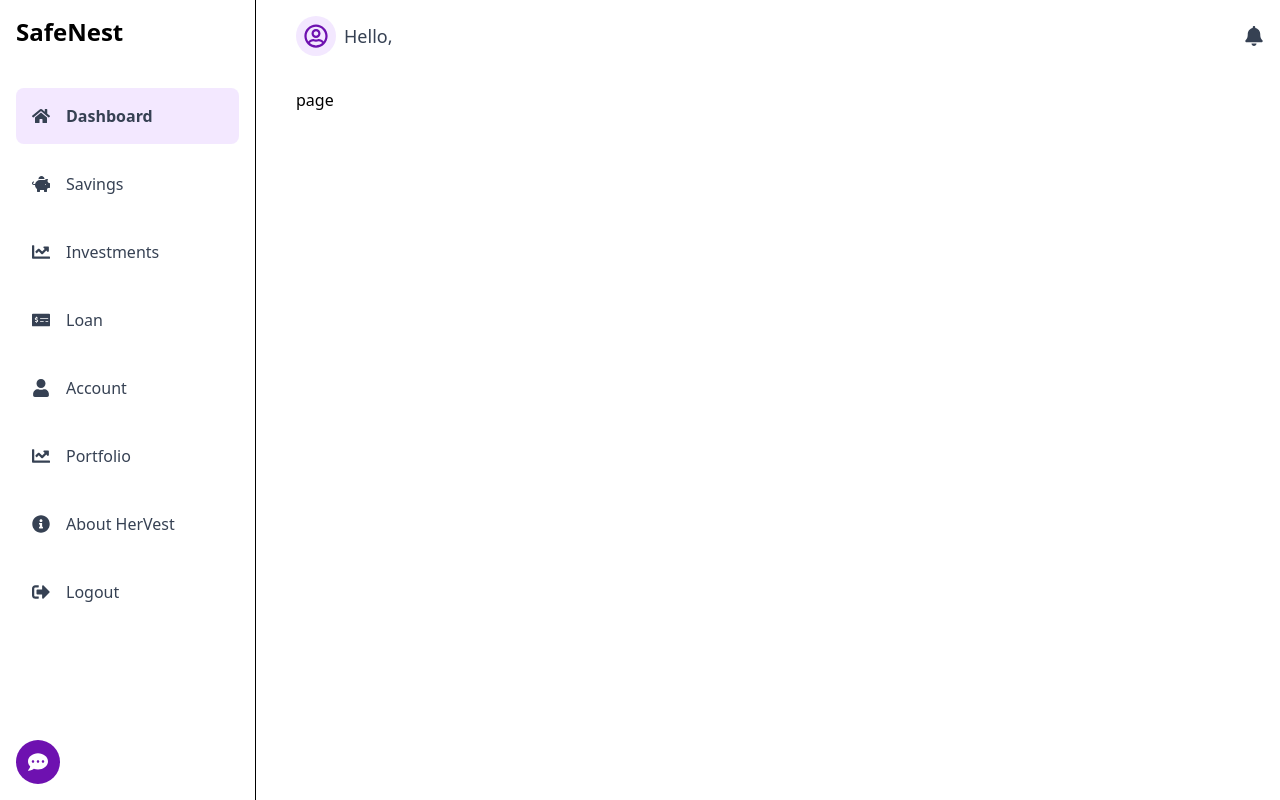
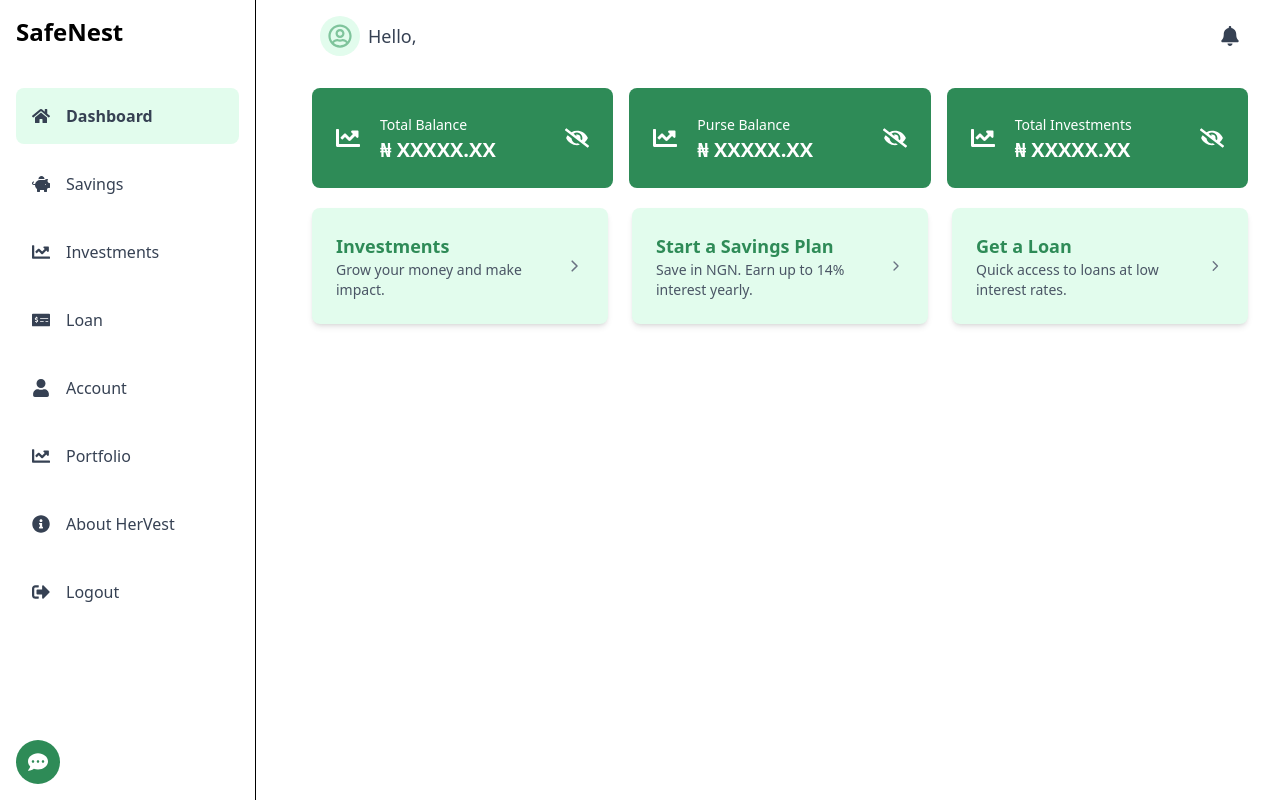
Before and after one commit to Thomson-dev/SafeNest, a Next.js app: page /dashboard in a window 1280 px wide. Built offline with nearby package versions, Linux system fonts and the light colour scheme.

Commit message:
login and register

```diff
--- a/app/auth/login/page.jsx
+++ b/app/auth/login/page.jsx
@@ -1,7 +1,7 @@
-'use client'
-import React from 'react';
-import './login.css';
-import { useRouter } from 'next/navigation';
+"use client";
+import React from "react";
+import "./login.css";
+import { useRouter } from "next/navigation";
 
 const Login = () => {
   const router = useRouter();
@@ -10,19 +10,24 @@ const Login = () => {
     event.preventDefault();
     // Add your authentication logic here
     // If authentication is successful, navigate to the dashboard
-    router.push('/dashboard');
+    router.push("/dashboard");
   };
 
   return (
-    <div className="h-screen bg-cover bg-center login-background">
+    <div className="h-screen bg-cover  bg-center login-background">
       <div className="flex items-center justify-center h-full bg-opacity-50">
-        <div className="bg-white p-8 h-[60vh] rounded-lg w-[35%] shadow-lg">
-          <h2 className="text-2xl text-center font-bold mt-7 mb-4">Log in to your account</h2>
+        <div className="bg-white p-8 min-h-[60vh] rounded-xl w-[32%] shadow-sm">
+          <h2 className="text-2xl text-center font-bold mb-4">
+            Log in to your account
+          </h2>
 
           {/* Move onSubmit inside the form */}
           <form onSubmit={handleSubmit}>
             <div className="mb-5">
-              <label htmlFor="email" className="block mb-2 text-sm font-medium text-gray-900">
+              <label
+                htmlFor="email"
+                className="block mb-2 text-sm font-medium text-gray-900"
+              >
                 Your email
               </label>
               <input
@@ -35,7 +40,10 @@ const Login = () => {
             </div>
 
             <div className="mb-5">
-              <label htmlFor="password" className="block mb-2 text-sm font-medium text-gray-900">
+              <label
+                htmlFor="password"
+                className="block mb-2 text-sm font-medium text-gray-900"
+              >
                 Your password
               </label>
               <input
@@ -46,13 +54,33 @@ const Login = () => {
               />
             </div>
 
+            <div className="my-10 text-right">
+              <span>Forgot password? </span>
+              <a
+                href="/auth/reset-password"
+                className="text-base text-[#2E8B57] font-medium"
+              >
+                Reset here
+              </a>
+            </div>
+
             <button
               type="submit"
-              className="text-white w-full border bg-[#2E8B57] focus:ring-4 focus:outline-none focus:ring-blue-300 font-medium rounded-lg text-sm px-5 py-4 text-center">
-              Submit
+              className="text-white w-full border bg-[#2E8B57] focus:ring-4 focus:outline-none focus:ring-blue-300 font-medium rounded-lg text-sm px-5 py-4 text-center"
+            >
+              Login
             </button>
+
+            <div className="my-6 text-center">
+              <span>New User </span>
+              <a
+                href="/auth/register"
+                className="text-base text-[#2E8B57] font-medium"
+              >
+              Sign Up
+              </a>
+            </div>
           </form>
-
         </div>
       </div>
     </div>
--- a/app/auth/register/page.jsx
+++ b/app/auth/register/page.jsx
@@ -1,9 +1,75 @@
-import React from 'react'
+'use client'
+import React from 'react';
+import './register.css';
+import { useRouter } from 'next/navigation';
 
 const Register = () => {
+  const router = useRouter();
+
+  const handleSubmit = (event) => {
+    event.preventDefault();
+    // Add your authentication logic here
+    // If authentication is successful, navigate to the dashboard
+    router.push('/dashboard');
+  };
+
   return (
-    <div>Register</div>
-  )
-}
+    <div className="h-screen bg-cover bg-center login-background">
+      <div className="flex items-center justify-center h-full bg-opacity-50">
+        <div className="bg-white p-8 min-h-[60vh] rounded-lg w-[32%] shadow-lg">
+          <h2 className="text-2xl text-center font-bold mt-7 mb-4">Log in to your account</h2>
 
-export default Register
+          {/* Move onSubmit inside the form */}
+          <form onSubmit={handleSubmit}>
+            <div className="mb-5">
+              <label htmlFor="email" className="block mb-2 text-sm font-medium text-gray-900">
+                Your email
+              </label>
+              <input
+                type="email"
+                id="email"
+                className="bg-gray-50 border border-gray-300 text-gray-900 text-sm rounded-lg focus:ring-blue-500 focus:border-blue-500 block w-full p-4"
+                placeholder="Enter Your Email"
+                required
+              />
+            </div>
+
+            <div className="mb-5">
+              <label htmlFor="email" className="block mb-2 text-sm font-medium text-gray-900">
+                Phone Number
+              </label>
+              <input
+                type="email"
+                id="email"
+                className="bg-gray-50 border border-gray-300 text-gray-900 text-sm rounded-lg focus:ring-blue-500 focus:border-blue-500 block w-full p-4"
+                placeholder="Enter Your Phone Number"
+                required
+              />
+            </div>
+
+            <div className="mb-5">
+              <label htmlFor="password" className="block mb-2 text-sm font-medium text-gray-900">
+                Your password
+              </label>
+              <input
+                type="password"
+                id="password"
+                className="bg-gray-50 border border-gray-300 text-gray-900 text-sm rounded-lg focus:ring-blue-500 focus:border-blue-500 block w-full p-4"
+                required
+              />
+            </div>
+
+            <button
+              type="submit"
+              className="text-white w-full border bg-[#2E8B57] focus:ring-4 focus:outline-none focus:ring-blue-300 font-medium rounded-lg text-sm px-5 py-4 text-center">
+              Create account
+            </button>
+          </form>
+
+        </div>
+      </div>
+    </div>
+  );
+};
+
+export default Register;
--- /dev/null
+++ b/app/auth/register/register.css
@@ -0,0 +1,14 @@
+.login-background {
+    height: 100vh;
+    background-image: url('/hervest-bg.svg');
+    background-size: cover;
+    background-position: center;
+  }
+
+  .overlay {
+    background-color: rgba(0, 0, 0, 0.5);
+    height: 100%;
+    display: flex;
+    align-items: center;
+    justify-content: center;
+  }
--- a/app/dashboard/page.jsx
+++ b/app/dashboard/page.jsx
@@ -1,9 +1,40 @@
-import React from 'react'
+import Featured from "@/components/Dashbaoard/Featured";
+import FinancialServices from "@/components/Dashbaoard/FinancialServices";
+import Wallet from "@/components/Dashbaoard/Wallet";
+import React from "react";
 
 const page = () => {
   return (
-    <div>page</div>
-  )
-}
+    <div>
+      <div className="grid grid-cols-1  md:grid-cols-2 xl:grid-cols-3 gap-4 px-4">
+        <Wallet title="Total Balance" amount="500,000.00" />
+        <Wallet title="Purse Balance" amount="250,000.00" />
+        <Wallet title="Total Investments" amount="100,000.00" />
+      </div>
 
-export default page
+      <div className="grid grid-cols-1 mt-5 md:grid-cols-2 xl:grid-cols-3 gap-6 px-4">
+      <FinancialServices
+        title="Investments"
+        description="Grow your money and make impact."
+        href="/investments"
+      />
+      <FinancialServices
+        title="Start a Savings Plan"
+        description="Save in NGN. Earn up to 14% interest yearly."
+        href="/dashboard/savings"
+      />
+      <FinancialServices
+        title="Get a Loan"
+        description="Quick access to loans at low interest rates."
+        href="/loans"
+      />
+    </div>
+
+
+
+      {/* <Featured /> */}
+    </div>
+  );
+};
+
+export default page;
--- a/app/dashboard/savings/page.jsx
+++ b/app/dashboard/savings/page.jsx
@@ -0,0 +1,9 @@
+import React from 'react'
+
+const page = () => {
+  return (
+    <div>page</div>
+  )
+}
+
+export default page
--- /dev/null
+++ b/components/Dashbaoard/Featured.jsx
@@ -0,0 +1,9 @@
+import React from 'react'
+
+const Featured = () => {
+  return (
+    <div>Featured</div>
+  )
+}
+
+export default Featured
--- /dev/null
+++ b/components/Dashbaoard/FinancialServices.jsx
@@ -0,0 +1,20 @@
+import React from 'react'
+
+import Link from "next/link";
+import { FiChevronRight } from "react-icons/fi";
+
+const FinancialServices = ({ title, description, href }) => {
+  return (
+    <Link href={href} className="block">
+      <div className="bg-[#e2fced] p-6 rounded-lg w-full flex justify-between items-center shadow-md cursor-pointer transition-transform hover:scale-105">
+        <div>
+          <h3 className="text-[#2E8B57] font-semibold text-lg">{title}</h3>
+          <p className="text-gray-600 text-sm">{description}</p>
+        </div>
+        <FiChevronRight className="text-gray-500 text-xl" />
+      </div>
+    </Link>
+  );
+};
+
+export default FinancialServices;
--- /dev/null
+++ b/components/Dashbaoard/Wallet.jsx
@@ -0,0 +1,32 @@
+"use client";
+
+import { useState } from "react";
+import { FaEye, FaEyeSlash, FaChartLine } from "react-icons/fa";
+
+const Wallet = ({ title, amount }) => {
+  const [isHidden, setIsHidden] = useState(true);
+
+  return (
+    <div className="bg-[#2E8B57] text-white p-6 rounded-lg w-full flex justify-between items-center">
+      <div>
+        <div className="flex items-center gap-5 flex-row">
+          <FaChartLine size={24} />
+
+          <div className="">
+          <span className="text-sm ">{title}</span>
+          <p className="text-xl font-bold">
+            {isHidden ? "₦ XXXXX.XX" : `₦ ${amount}`}
+          </p>
+        </div>
+        </div>
+
+      </div>
+
+      <button onClick={() => setIsHidden(!isHidden)}>
+        {isHidden ? <FaEyeSlash size={24} /> : <FaEye size={24} />}
+      </button>
+    </div>
+  );
+};
+
+export default Wallet;
--- a/components/DashboardNavbar.jsx
+++ b/components/DashboardNavbar.jsx
@@ -4,11 +4,11 @@ import { FaBell, FaRegUserCircle, } from "react-icons/fa";
 
 const DashboardNavbar = () => {
   return (
-    <div className="w-full flex items-center justify-between  p-4 bg-white ">
+    <div className="w-full flex items-center justify-between  p-4 px-10 bg-white ">
       {/* Left Section - Profile */}
       <div className="flex items-center gap-2">
-        <div className="w-10 h-10 rounded-full bg-purple-100 flex items-center justify-center">
-          <FaRegUserCircle className="text-purple-800 text-2xl" />
+        <div className="w-10 h-10 rounded-full bg-[#e2fced] flex items-center justify-center">
+          <FaRegUserCircle className="text-[#7fc49c] text-2xl" />
         </div>
         <h2 className="text-gray-700 text-lg">Hello,</h2>
         {/* <FaHandWave className="text-purple-800 text-lg" /> */}
--- a/components/Sidebar.jsx
+++ b/components/Sidebar.jsx
@@ -22,7 +22,7 @@ const Sidebar = () => {
   ];
 
   return (
-    <div className="w-64 min-h-screen bg-white border-r p-4">
+    <div className="w-64 min-h-screen hidden md:block bg-white border-r p-4">
       {/* Logo */}
       <div className="flex items-center gap-2 mb-10">
 
@@ -39,7 +39,7 @@ const Sidebar = () => {
               router.push(item.path);
             }}
             className={`flex items-center w-full mt-3  text-left px-4 py-4 rounded-lg transition-colors ${
-              active === item.name ? "bg-purple-100 font-bold" : "hover:bg-gray-100"
+              active === item.name ? "bg-[#e2fced] font-bold" : "hover:bg-gray-100"
             }`}
           >
             <span className="text-lg text-gray-700">{item.icon}</span>
@@ -49,7 +49,7 @@ const Sidebar = () => {
       </nav>
 
       {/* Chat Icon */}
-      <div className="absolute bottom-4 left-4 bg-purple-800 text-white p-3 rounded-full cursor-pointer">
+      <div className="absolute bottom-4 left-4 bg-[#2E8B57] text-white p-3 rounded-full cursor-pointer">
         <FaCommentDots size={20} />
       </div>
     </div>
--- a/components/clientLayout.jsx
+++ b/components/clientLayout.jsx
@@ -24,7 +24,7 @@ export default function ClientLayout({ children }) {
       {isDashboard ? (
         <div className="flex ">
           <Sidebar />
-          <div className="flex-1 ml-6">
+          <div className="flex-1 md:ml-6">
             <DashboardNavbar />
             <main className="p-4">{children}</main>
           </div>
```
